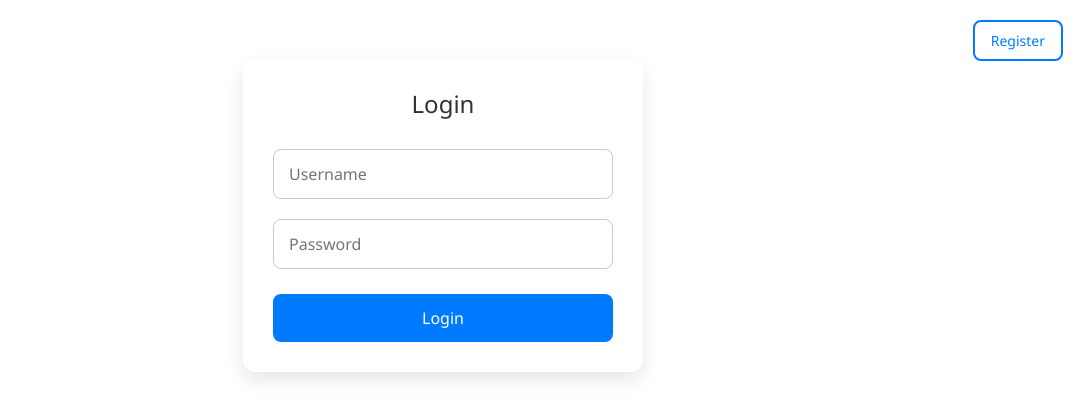
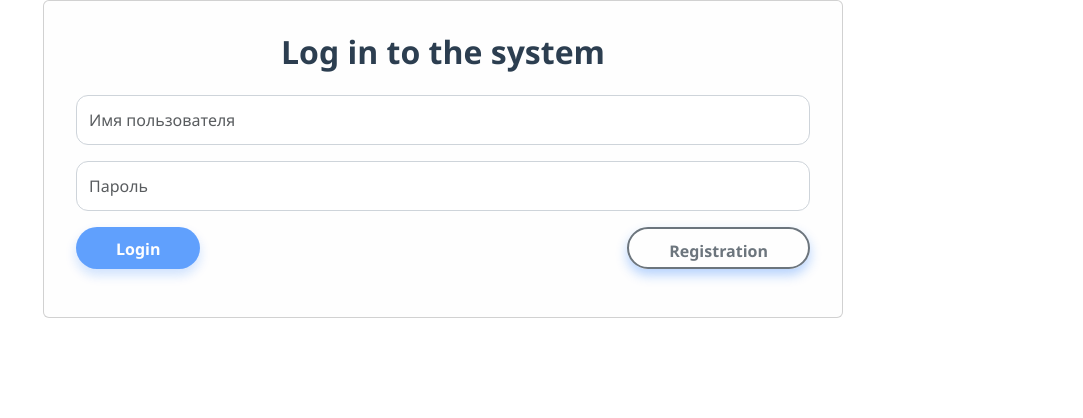
Before and after one commit to rabbitrunout/AngularApp2, an Angular app in the folder bookingsystem/: page /login in a window 1280 px wide. Shown: the top 418 px of the page, without its empty margins (197-1280 px from the left). Built offline with nearby package versions, Linux system fonts and the light colour scheme.

Commit message:
Style completed

```diff
--- a/bookingsystem/src/app/auth/login/login.css
+++ b/bookingsystem/src/app/auth/login/login.css
@@ -1,76 +1,80 @@
-.form-container {
-  max-width: 400px;
-  margin: 60px auto;
-  padding: 30px;
-  background-color: #ffffff;
-  border-radius: 12px;
-  box-shadow: 0 8px 20px rgba(0, 0, 0, 0.1);
-  text-align: center;
+.container {
+  width: 800px;
+  margin: auto;
+  padding: 2rem;
   font-family: 'Segoe UI', Tahoma, Geneva, Verdana, sans-serif;
+  background-color: #fefefe;
 }
 
-.form-container h2 {
-  margin-bottom: 20px;
-  font-size: 24px;
-  color: #333;
+h2 {
+  font-weight: 700;
+  color: #2c3e50;
+  margin-bottom: 1.5rem;
+  text-align: center;
 }
 
-.form-container input[type="text"],
-.form-container input[type="email"],
-.form-container input[type="password"] {
-  width: 100%;
-  padding: 12px 15px;
-  margin: 10px 0;
-  border: 1px solid #ccc;
-  border-radius: 8px;
-  box-sizing: border-box;
-  transition: border-color 0.3s;
+.form-row {
+  display: flex;
+  flex-wrap: wrap;
+  gap: 10px;
+  margin-bottom: 1rem;
 }
 
-.form-container input:focus {
-  border-color: #007bff;
-  outline: none;
+.form-control {
+  flex: 1 1 100%;
+  border-radius: 12px;
+  border: 1.5px solid #ced4da;
+  padding: 0.75rem;
+  font-size: 1rem;
+  transition: border-color 0.3s ease, box-shadow 0.3s ease;
 }
 
-.form-container button[type="submit"] {
-  width: 100%;
-  padding: 12px;
-  margin-top: 15px;
-  background-color: #007bff;
-  border: none;
-  color: #fff;
-  border-radius: 8px;
-  font-size: 16px;
-  cursor: pointer;
-  transition: background-color 0.3s ease;
+.form-control:focus {
+  outline: none;
+  border-color: #0d6efd;
+  box-shadow: 0 0 6px rgba(13, 110, 253, 0.4);
 }
 
-.form-container button[type="submit"]:hover {
-  background-color: #0056b3;
+.btn {
+  height: 42px;
+  border-radius: 50px;
+  font-weight: 600;
+  padding: 0.6rem 2.5rem;
+  background-color: #0d6efd;
+  border: none;
+  color: white;
+  cursor: pointer;
+  transition: background-color 0.3s ease, transform 0.2s ease;
+  box-shadow: 0 6px 12px rgba(13, 110, 253, 0.3);
 }
 
-.btn.btn-outline-primary {
-  position: absolute;
-  top: 20px;
-  right: 20px;
-  background-color: transparent;
-  border: 2px solid #007bff;
-  color: #007bff;
-  padding: 8px 16px;
-  border-radius: 8px;
-  font-size: 14px;
-  cursor: pointer;
-  transition: all 0.3s ease;
-  text-decoration: none;
+.btn:hover:not(:disabled) {
+  background-color: #0a58ca;
+  transform: scale(1.05);
 }
 
-.btn.btn-outline-primary:hover {
-  background-color: #007bff;
-  color: #fff;
+.btn-outline-secondary {
+  background-color: transparent;
+  border: 2px solid #6c757d;
+  color: #6c757d;
+  margin-left: auto;
 }
 
-.error {
-  margin-top: 15px;
-  color: #dc3545;
-  font-size: 14px;
+.btn-outline-secondary:hover {
+  background-color: #6c757d;
+  color: white;
 }
+
+.alert {
+  font-weight: 500;
+  padding: 1rem;
+  border-radius: 12px;
+  margin-top: 1rem;
+  box-shadow: 0 4px 12px rgba(0, 0, 0, 0.05);
+}
+
+.alert-danger {
+  background-color: #f8d7da;
+  color: #721c24;
+  border: 1.5px solid #f5c6cb;
+}
--- a/bookingsystem/src/app/auth/login/login.html
+++ b/bookingsystem/src/app/auth/login/login.html
@@ -1,10 +1,38 @@
-<div class="form-container">
-  <h2>Login</h2>
-  <button class="btn btn-outline-primary" routerLink="/register">Register</button>
-  <form (ngSubmit)="login()">
-    <input type="text" [(ngModel)]="userName" name="username" placeholder="Username" required />
-    <input type="password" [(ngModel)]="password" name="password" placeholder="Password" required />
-    <button type="submit">Login</button>
-    <div *ngIf="errorMessage" class="error">{{ errorMessage }}</div>
+<div class="container card">
+  <h2>Log in to the system</h2>
+
+  <form (ngSubmit)="login()" #form="ngForm">
+    <div class="form-row">
+      <input
+        class="form-control"
+        type="text"
+        [(ngModel)]="userName"
+        name="username"
+        placeholder="Имя пользователя"
+        required
+      />
+    </div>
+
+    <div class="form-row">
+      <input
+        class="form-control"
+        type="password"
+        [(ngModel)]="password"
+        name="password"
+        placeholder="Пароль"
+        required
+      />
+    </div>
+
+    <div class="form-row">
+      <button type="submit" class="btn" [disabled]="form.invalid">Login</button>
+      <button routerLink="/register" class="btn btn-outline-secondary" type="button">
+        Registration
+      </button>
+    </div>
+
+    <div *ngIf="errorMessage" class="alert alert-danger">
+      {{ errorMessage }}
+    </div>
   </form>
 </div>
--- a/bookingsystem/src/app/auth/register/register.css
+++ b/bookingsystem/src/app/auth/register/register.css
@@ -1,76 +1,86 @@
-.form-container {
-  max-width: 400px;
-  margin: 60px auto;
-  padding: 30px;
-  background-color: #ffffff;
-  border-radius: 12px;
-  box-shadow: 0 8px 20px rgba(0, 0, 0, 0.1);
-  text-align: center;
+.container {
+  width: 800px;
+  margin: auto;
+  padding: 2rem;
   font-family: 'Segoe UI', Tahoma, Geneva, Verdana, sans-serif;
+  background-color: #fefefe;
 }
 
-.form-container h2 {
-  margin-bottom: 20px;
-  font-size: 24px;
-  color: #333;
+h2 {
+  font-weight: 700;
+  color: #2c3e50;
+  margin-bottom: 1.5rem;
+  text-align: center;
 }
 
-.form-container input[type="text"],
-.form-container input[type="email"],
-.form-container input[type="password"] {
-  width: 100%;
-  padding: 12px 15px;
-  margin: 10px 0;
-  border: 1px solid #ccc;
-  border-radius: 8px;
-  box-sizing: border-box;
-  transition: border-color 0.3s;
+.form-row {
+  display: flex;
+  flex-wrap: wrap;
+  gap: 10px;
+  margin-bottom: 1rem;
 }
 
-.form-container input:focus {
-  border-color: #007bff;
-  outline: none;
+.form-control {
+  flex: 1 1 100%;
+  border-radius: 12px;
+  border: 1.5px solid #ced4da;
+  padding: 0.75rem;
+  font-size: 1rem;
+  transition: border-color 0.3s ease, box-shadow 0.3s ease;
 }
 
-.form-container button[type="submit"] {
-  width: 100%;
-  padding: 12px;
-  margin-top: 15px;
-  background-color: #007bff;
-  border: none;
-  color: #fff;
-  border-radius: 8px;
-  font-size: 16px;
-  cursor: pointer;
-  transition: background-color 0.3s ease;
+.form-control:focus {
+  outline: none;
+  border-color: #0d6efd;
+  box-shadow: 0 0 6px rgba(13, 110, 253, 0.4);
 }
 
-.form-container button[type="submit"]:hover {
-  background-color: #0056b3;
+.btn {
+  height: 42px;
+  align-self: flex-end;
+  border-radius: 50px;
+  font-weight: 600;
+  padding: 0.6rem 2.5rem;
+  transition: background-color 0.3s ease, transform 0.2s ease;
+  box-shadow: 0 6px 12px rgba(13, 110, 253, 0.3);
+  background-color: #0d6efd;
+  border: none;
+  color: white;
+  cursor: pointer;
 }
 
-.btn.btn-outline-primary {
-  position: absolute;
-  top: 20px;
-  right: 20px;
-  background-color: transparent;
-  border: 2px solid #007bff;
-  color: #007bff;
-  padding: 8px 16px;
-  border-radius: 8px;
-  font-size: 14px;
-  cursor: pointer;
-  transition: all 0.3s ease;
-  text-decoration: none;
+.btn:hover:not(:disabled) {
+  background-color: #0a58ca;
+  transform: scale(1.05);
 }
 
-.btn.btn-outline-primary:hover {
-  background-color: #007bff;
-  color: #fff;
+.alert {
+  font-weight: 500;
+  padding: 1rem;
+  border-radius: 12px;
+  margin-top: 1rem;
+  box-shadow: 0 4px 12px rgba(0, 0, 0, 0.05);
 }
 
-.error {
-  margin-top: 15px;
-  color: #dc3545;
-  font-size: 14px;
+.alert-success {
+  background-color: #d4edda;
+  color: #155724;
+  border: 1.5px solid #c3e6cb;
 }
+
+.alert-danger {
+  background-color: #f8d7da;
+  color: #721c24;
+  border: 1.5px solid #f5c6cb;
+}
+.btn-outline-secondary {
+  background-color: transparent;
+  border: 2px solid #6c757d;
+  color: #6c757d;
+  transition: all 0.3s ease;
+}
+
+.btn-outline-secondary:hover {
+  background-color: #6c757d;
+  color: white;
+}
--- a/bookingsystem/src/app/auth/register/register.html
+++ b/bookingsystem/src/app/auth/register/register.html
@@ -1,11 +1,51 @@
-<div class="form-container">
-  <h2>Register</h2>
-  <form (ngSubmit)="register()">
-    <input type="text" [(ngModel)]="userName" name="username" placeholder="Username" required />
-    <input type="email" [(ngModel)]="emailAddress" name="emailAddress" placeholder="Email" required />
-    <input type="password" [(ngModel)]="password" name="password" placeholder="Password" required />
-    <button type="submit">Register</button>
-    <div *ngIf="errorMessage" class="error">{{ errorMessage }}</div>
-    <div *ngIf="successMessage" class="success">{{ successMessage }}</div>
+<div class="container card">
+  <h2>Registration</h2>
+  <form (ngSubmit)="register()" #form="ngForm">
+    <div class="form-row">
+      <input
+        class="form-control"
+        type="text"
+        name="username"
+        [(ngModel)]="userName"
+        placeholder="Имя пользователя"
+        required
+      />
+    </div>
+    <div class="form-row">
+      <input
+        class="form-control"
+        type="email"
+        name="emailAddress"
+        [(ngModel)]="emailAddress"
+        placeholder="Email"
+        required
+      />
+    </div>
+    <div class="form-row">
+      <input
+        class="form-control"
+        type="password"
+        name="password"
+        [(ngModel)]="password"
+        placeholder="Пароль"
+        required
+      />
+    </div>
+
+    <div class="form-row" style="justify-content: space-between; gap: 10px">
+      <button type="submit" class="btn" [disabled]="form.invalid">
+        Registration
+      </button>
+      <button type="button" routerLink="/login" class="btn btn-outline-secondary">
+        Login
+      </button>
+    </div>
+
+    <div *ngIf="errorMessage" class="alert alert-danger">
+      {{ errorMessage }}
+    </div>
+    <div *ngIf="successMessage" class="alert alert-success">
+      {{ successMessage }}
+    </div>
   </form>
 </div>
--- a/bookingsystem/src/app/bookingcomponent/booking.component.html
+++ b/bookingsystem/src/app/bookingcomponent/booking.component.html
@@ -1,7 +1,11 @@
 <div class="container py-5">
   <h2 class="text-center mb-4">📋 Booking List</h2>
-  <h1>Welcome {{ userName }}!</h1>
-  <button class="btn btn-outline-danger btn-sm" (click)="logout()">Выйти</button>
+
+  <div class="d-flex justify-content-between align-items-center mb-4">
+    <h4 class="mb-0">Welcome {{ userName }}!</h4>
+    <button class="btn btn-outline-danger btn-sm" (click)="logout()">Logout</button>
+
+  </div>
 
 
   <div *ngIf="success" class="alert alert-success rounded-3">{{ success }}</div>
--- a/bookingsystem/src/app/updatebooking/updatebooking.ts
+++ b/bookingsystem/src/app/updatebooking/updatebooking.ts
@@ -133,22 +133,22 @@ export class UpdatebookingComponent implements OnInit {
       console.log('Parsed JSON:', response);
 
       if (response && response.success) {
-        this.success = response.message || 'Бронирование обновлено успешно';
+        this.success = response.message || 'Booking updated successfully';
         this.error = '';
         setTimeout(() => this.router.navigate(['/booking']), 1000);
       } else {
-        this.error = response?.error || 'Ошибка обновления';
+        this.error = response?.error || 'Update error';
         this.success = '';
       }
     } catch (e) {
       console.error('JSON parse error:', e, responseText);
-      this.error = 'Ошибка обновления (некорректный JSON)';
+      this.error = 'Update error (incorrect JSON)';
       this.success = '';
     }
   },
   error: (err: HttpErrorResponse) => {
     console.error('POST error:', err);
-    this.error = err.error?.error || 'Ошибка обновления';
+    this.error = err.error?.error || 'Update error';
     this.success = '';
     this.cdr.detectChanges();
   }
```
Also changed, not shown: bookingsystem/src/app/bookingcomponent/booking.component.ts (+5 -5 lines).
